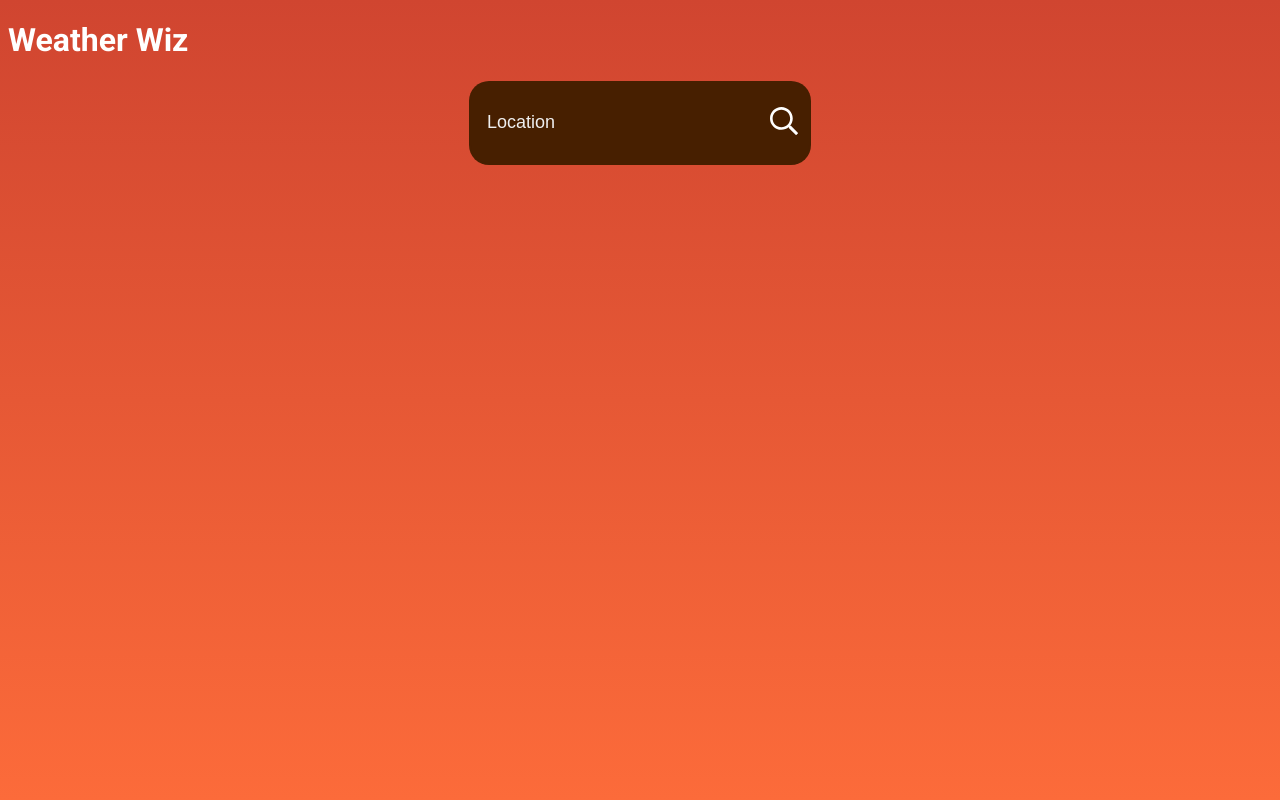
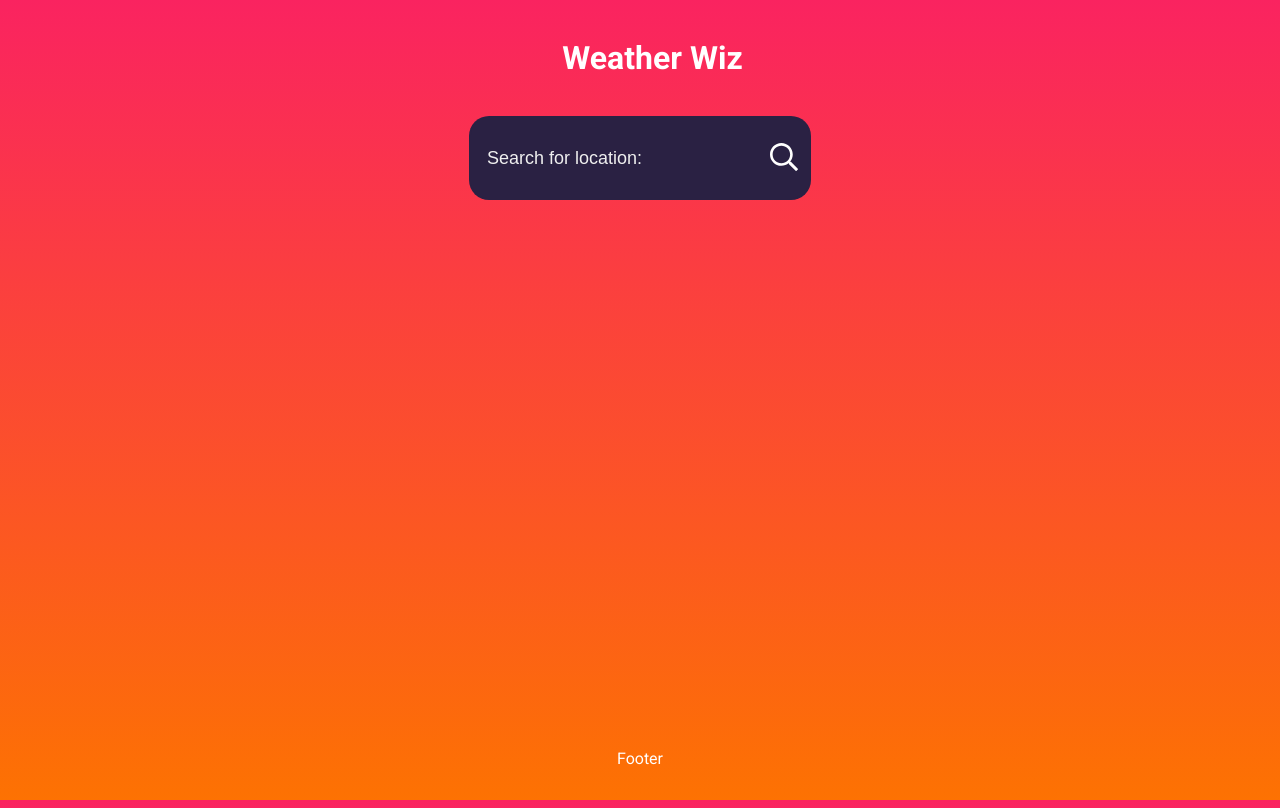
Before and after one commit to JAlblas/odin-weather, a website built with webpack: page src/template.html in a window 1280 px wide. Built offline with nearby package versions, Linux system fonts and the light colour scheme.

Commit message:
adds grid design

```diff
--- a/src/style.css
+++ b/src/style.css
@@ -1,7 +1,7 @@
 :root {
-  --light-background: #fc6b3a;
-  --background: #d04530;
-  --dark-background: #471f00;
+  --light-background: #fd7202;
+  --background: #fa2360;
+  --dark-background: #2a2143;
   --white: #ffffff;
   --transparent-white: rgba(255, 255, 255, 0.5);
   --warning-green: #7eb356;
@@ -15,6 +15,7 @@ html {
 }
 
 body {
+  height: 100%;
   background: linear-gradient(0deg, var(--light-background), var(--background));
   color: #fff;
   font-family: "Roboto", system-ui;
@@ -22,10 +23,38 @@ body {
   font-style: normal;
 }
 
+#container {
+  height: 100%;
+  display: grid;
+  grid-template-columns: 1fr minmax(0px, 768px) 1fr;
+  grid-template-rows: 100px auto auto 100px;
+  grid-template-areas:
+    "header header header"
+    ". input ."
+    ". weather ."
+    "footer footer footer";
+}
+
+#header {
+  grid-area: header;
+  display: flex;
+  align-items: center;
+  justify-content: center;
+}
+
+#main {
+  grid-area: input;
+}
+
+h1 {
+  margin-left: 25px;
+}
+
 .search-form {
-  justify-self: center;
   height: 100px;
   display: flex;
+  align-items: center;
+  justify-content: center;
 }
 
 .search-form > * {
@@ -63,3 +92,14 @@ body {
   border-left: none !important;
   padding: 11px;
 }
+
+#weather-info {
+  grid-area: weather;
+}
+
+#footer {
+  grid-area: footer;
+  display: flex;
+  align-items: center;
+  justify-content: center;
+}
--- a/src/template.html
+++ b/src/template.html
@@ -13,13 +13,16 @@
   </head>
   <body>
     <div id="container">
+      <header id="header">
         <h1>Weather Wiz</h1>
+      </header>
+      <div id="main">
         <form action="" class="search-form">
           <input
             type="text"
             name="location"
             id="location"
-          placeholder="Location"
+            placeholder="Search for location:"
             class="location"
           />
           <button class="search">
@@ -42,5 +45,15 @@
           </button>
         </form>
       </div>
+      <div id="weather-info">
+        <p id="temperature"></p>
+        <p id="humidity"></p>
+        <p id="wind-speed"></p>
+        <p id="wind-direction"></p>
+        <p id="precipitation"></p>
+      </div>
+
+      <footer id="footer">Footer</footer>
+    </div>
   </body>
 </html>
```
Lines whose indentation alone changed are shown as unchanged.
